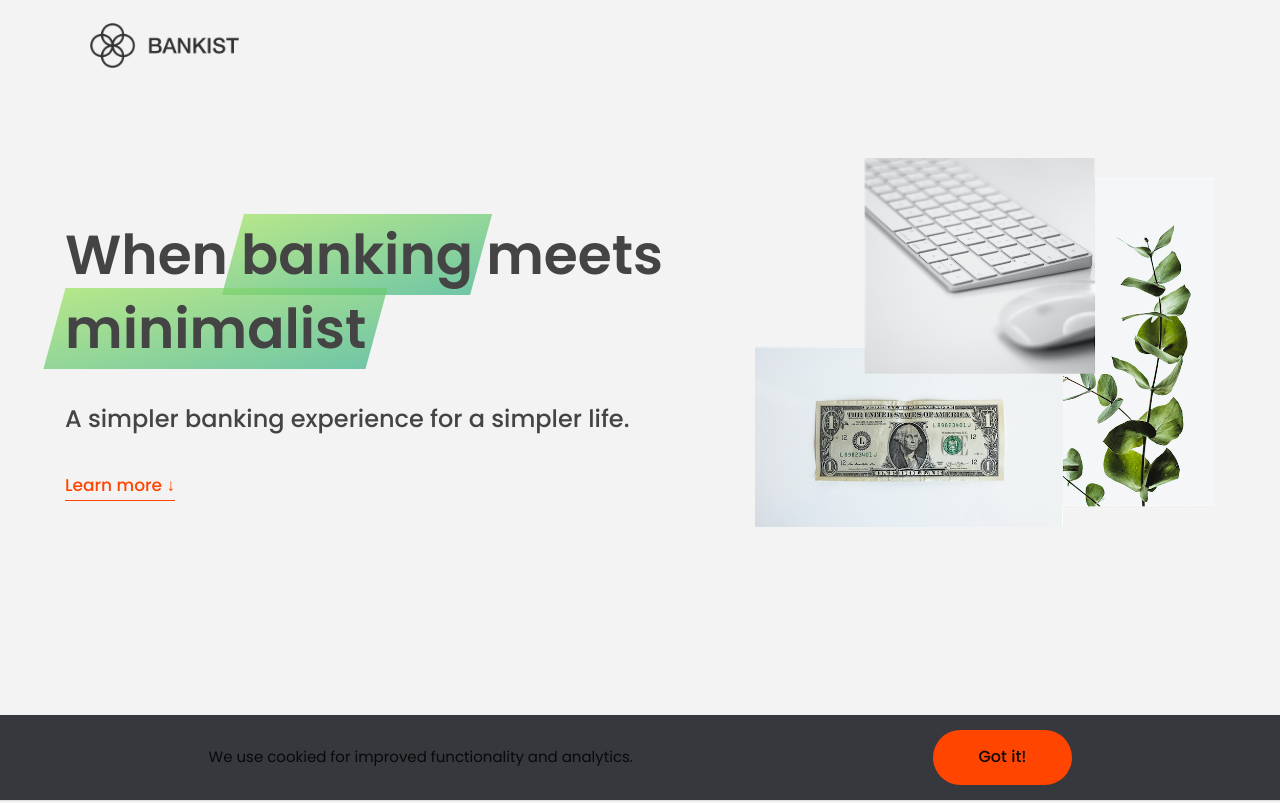
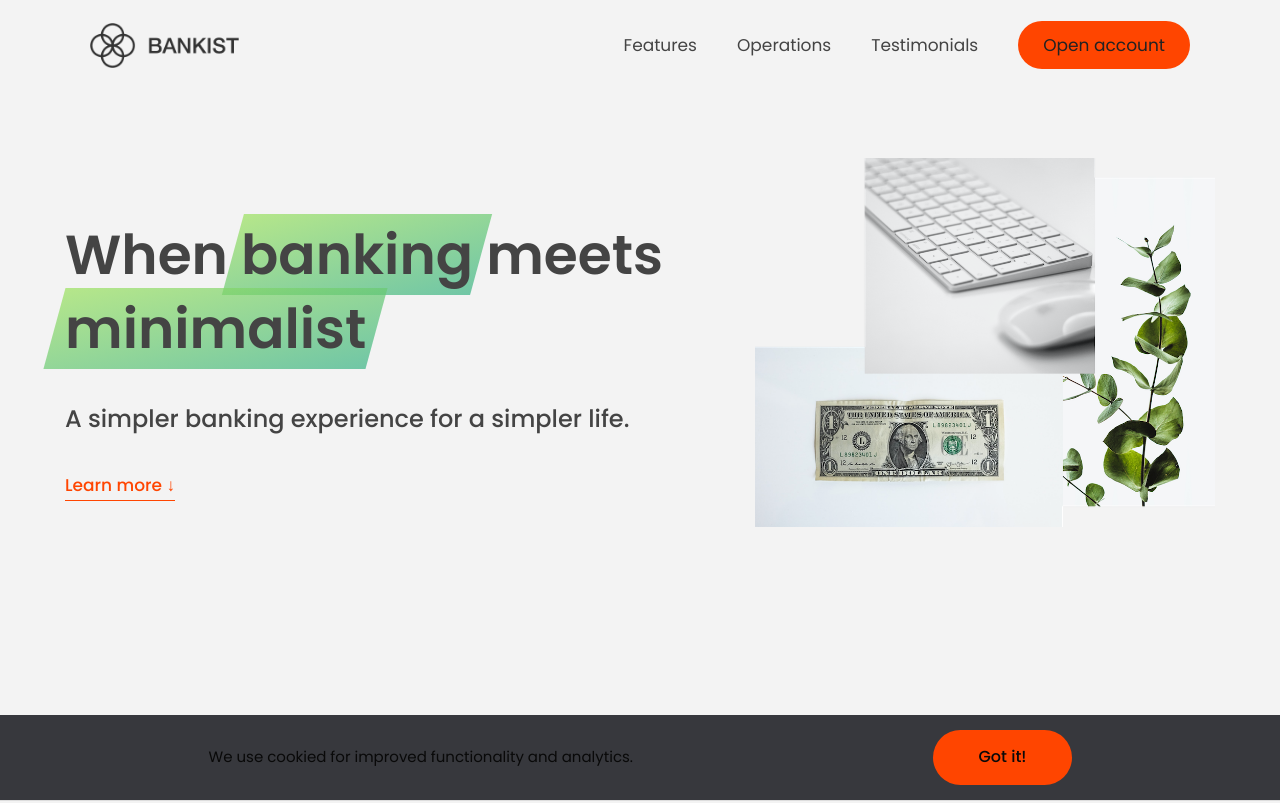
Before and after one commit to shubhamdtiwari/Javascript, a plain HTML site: page 13-Advanced-DOM-Bankist/index.html in a window 1280 px wide. Shown: the top 803 px of the page. Drawn offline with Linux system fonts and the light colour scheme.

Commit message:
Update index.html

```diff
--- a/13-Advanced-DOM-Bankist/index.html
+++ b/13-Advanced-DOM-Bankist/index.html
@@ -24,7 +24,20 @@
           designer="Shubham"
           data-version-number="3.0"
         />
-
+        <ul class="nav__links">
+          <li class="nav__item">
+            <a class="nav__link" href="#section--1">Features</a>
+          </li>
+          <li class="nav__item">
+            <a class="nav__link" href="#section--2">Operations</a>
+          </li>
+          <li class="nav__item">
+            <a class="nav__link" href="#section--3">Testimonials</a>
+          </li>
+          <li class="nav__item">
+            <a class="nav__link nav__link--btn btn--show-modal" href="#"
+              >Open account</a
+            >
           </li>
         </ul>
       </nav>
```
